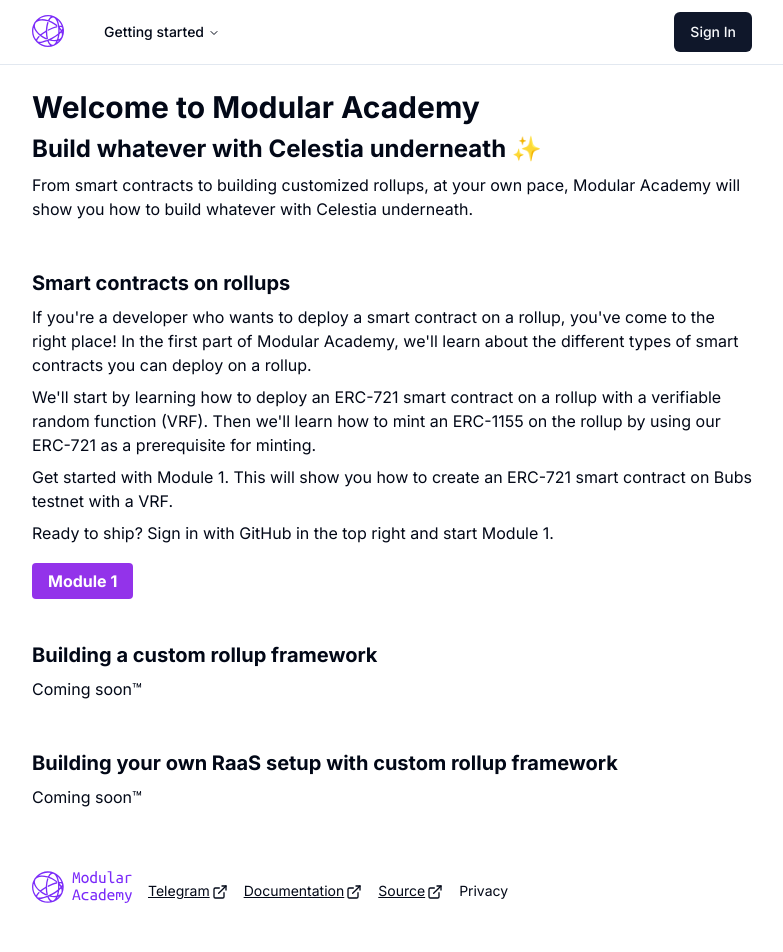
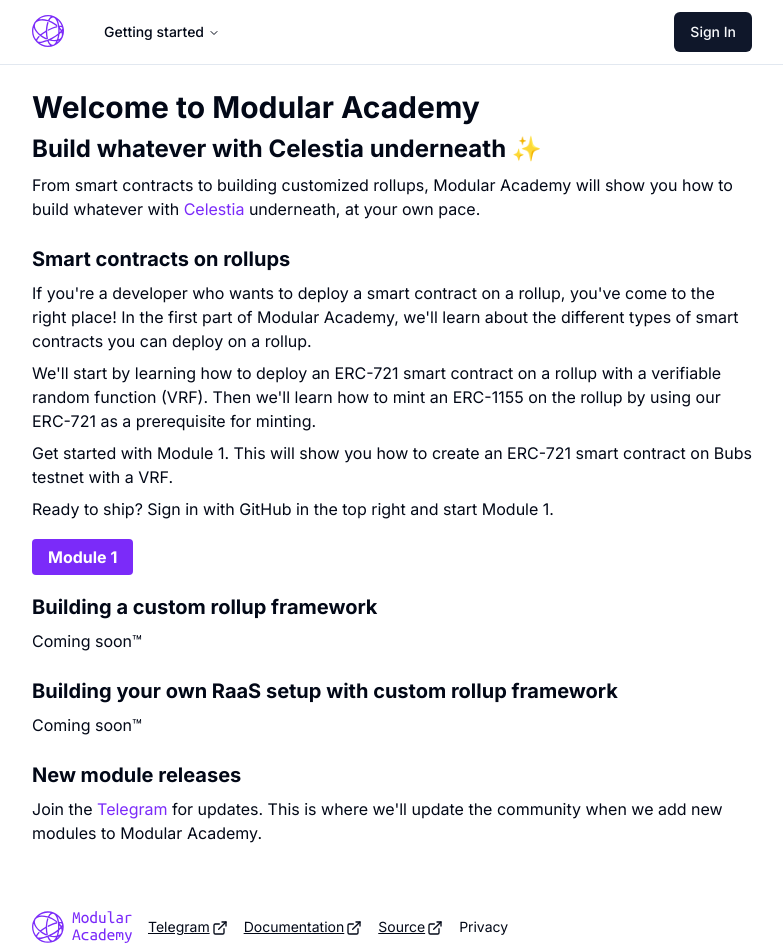
Before and after one commit to jcstein/academy, a Next.js app: page / in a window 1280 px wide. Shown: the top 952 px of the page, without its empty margins (248-1031 px from the left). Built offline with nearby package versions, Linux system fonts and the light colour scheme; no server answers.

Commit message:
feat: copy updates and styling

```diff
--- a/app/modules/1/bubs/page.tsx
+++ b/app/modules/1/bubs/page.tsx
@@ -19,10 +19,20 @@
           <p className="pb-4">Copy your address and paste it into the <CustomLink href="https://bubs.calderaexplorer.xyz/">Bubs explorer</CustomLink> to see your balance.</p>
           <h1 className="text-3xl pb-2">Ready to write a contract</h1>
           <p className="pb-8">Now you're ready to write your first contract on Bubs testnet. Let's get started!</p>
-          <CustomLink href="/modules/1/introduction" className="px-4 py-2 bg-purple-400 text-white font-bold rounded hover:bg-purple-500 transition duration-300 ease-in-out mr-2">
+
+          {/* <div>
+            <h2 className="text-xl font-bold pb-4">Share your progress</h2>
+            <form>
+              <label htmlFor="tweetLink" className="block mb-2 text-sm font-medium text-gray-900">Paste the link of your tweet</label>
+              <input type="url" id="tweetLink" name="tweetLink" className="bg-gray-50 border border-gray-300 text-gray-900 text-sm rounded-lg focus:ring-purple-500 focus:border-purple-500 block w-full p-2.5 mb-4" placeholder="https://twitter.com/yourtweet" required />
+              <button type="submit" className="px-4 py-2 bg-brand text-white font-bold rounded hover:bg-brand-dark transition duration-300 ease-in-out">Submit</button>
+            </form>
+          </div> */}
+
+          <CustomLink href="/modules/1/introduction" className="px-4 py-2 bg-brand-light text-white font-bold rounded hover:bg-brand transition duration-300 ease-in-out mr-2">
             Last page
           </CustomLink>
-          <CustomLink href="/modules/1/writing-your-first-contract" className="px-4 py-2 bg-purple-600 text-white font-bold rounded hover:bg-purple-700 transition duration-300 ease-in-out">
+          <CustomLink href="/modules/1/writing-your-first-contract" className="px-4 py-2 bg-brand text-white font-bold rounded hover:bg-brand-dark transition duration-300 ease-in-out">
             Next page
           </CustomLink>
         </div>
--- a/app/modules/1/writing-your-first-contract/page.tsx
+++ b/app/modules/1/writing-your-first-contract/page.tsx
@@ -11,10 +11,10 @@
           <h1 className="text-4xl font-bold pb-4">Writing your first contract</h1>
           <h1 className="text-3xl pb-2">To be continued</h1>
           <p className="pb-4">gm</p>
-          <CustomLink href="/modules/1/bubs" className="px-4 py-2 bg-purple-400 text-white font-bold rounded hover:bg-purple-500 transition duration-300 ease-in-out mr-2">
+          <CustomLink href="/modules/1/bubs" className="px-4 py-2 bg-brand-light text-white font-bold rounded hover:bg-brand transition duration-300 ease-in-out mr-2">
             Last page
           </CustomLink>
-          <CustomLink href="/modules/1/writing-your-first-contract" className="px-4 py-2 bg-purple-600 text-white font-bold rounded hover:bg-purple-700 transition duration-300 ease-in-out">
+          <CustomLink href="/modules/1/writing-your-first-contract" className="px-4 py-2 bg-brand text-white font-bold rounded hover:bg-brand-dark transition duration-300 ease-in-out">
             Next page
           </CustomLink>
         </div>
--- a/app/page.tsx
+++ b/app/page.tsx
@@ -11,21 +11,23 @@
       <h1 className="text-2xl font-bold">
         Build whatever with Celestia underneath ✨
       </h1>
-      <p className="pb-10">From smart contracts to building customized rollups, at your own pace, Modular Academy will show you how to build whatever with Celestia underneath.</p>
+      <p className="pb-4">From smart contracts to building customized rollups, Modular Academy will show you how to build whatever with <a href="https://celestia.org" className="text-brand hover:underline">Celestia</a> underneath, at your own pace.</p>
       <h2 className="text-xl font-bold">Smart contracts on rollups</h2>
       <p>If you're a developer who wants to deploy a smart contract on a rollup, you've come to the right place! In the first part of Modular Academy, we'll learn about the different types of smart contracts you can deploy on a rollup.</p>
       <p>We'll start by learning how to deploy an ERC-721 smart contract on a rollup with a verifiable random function (VRF). Then we'll learn how to mint an ERC-1155 on the rollup by using our ERC-721 as a prerequisite for minting.</p>
       <p>Get started with Module 1. This will show you how to create an ERC-721 smart contract on Bubs testnet with a VRF.</p>
       <p className="pb-4">Ready to ship? Sign in with GitHub in the top right and start Module 1.</p>
-      <div className="pb-10">
-        <CustomLink href="/modules/1/introduction" className="px-4 py-2 bg-purple-600 text-white font-bold rounded hover:bg-purple-700 transition duration-300 ease-in-out">
+      <div className="pb-4">
+        <CustomLink href="/modules/1/introduction" className="px-4 py-2 bg-brand text-white font-bold rounded hover:bg-brand-dark transition duration-300 ease-in-out">
           Module 1
         </CustomLink>
       </div>
       <h2 className="text-xl font-bold">Building a custom rollup framework</h2>
-      <p className="pb-10">Coming soon™</p>
+      <p className="pb-4">Coming soon™</p>
       <h2 className="text-xl font-bold">Building your own RaaS setup with custom rollup framework</h2>
-      <p>Coming soon™</p>
+      <p className="pb-4">Coming soon™</p>
+      <h2 className="text-xl font-bold">New module releases</h2>
+      <p>Join the <a href="https://t.me/modularacademyorg" className="text-brand hover:underline">Telegram</a> for updates. This is where we'll update the community when we add new modules to Modular Academy.</p>
     </div>
   )
 }
--- a/components/footer.tsx
+++ b/components/footer.tsx
@@ -3,7 +3,7 @@
 export default function Footer() {
   return (
     <footer className="flex flex-col w-full px-4 mx-0 my-4 space-y-1 text-sm md:max-w-3xl md:my-12 md:mx-auto sm:px-6 md:h-5 md:items-center md:space-y-0 md:space-x-4 md:flex-row">
-      <img src="/logo-light.svg" alt="Celestia" style={{ maxWidth: '100px', height: 'auto' }} className="pb-2" />
+      <img src="/logo-light.svg" alt="Celestia" style={{ maxWidth: '100px', height: 'auto' }} className="pb-2 md:pb-0" />
       <CustomLink href="https://t.me/modularacademyorg">Telegram</CustomLink>
       <CustomLink href="https://docs.celestia.org">Documentation</CustomLink>
       <CustomLink href="https://github.com/celestiaorg/academy">
--- a/tailwind.config.js
+++ b/tailwind.config.js
@@ -17,6 +17,19 @@
     },
     extend: {
       colors: {
+        brand: {
+          light: '#9859fa',
+          DEFAULT: '#7B2BF9',
+          dark: '#4304a5',
+          black: '#000000',
+          white: '#FFFFFF',
+          mineshaft: '#414141',
+          razzledazzlerose: '#FD63D9',
+          icecold: '#91F5E6',
+          cumulus: '#FFFFC5',
+          caramel: '#FFDAAE',
+          brinkpink: '#F4668D',
+        },
         border: "hsl(var(--border))",
         input: "hsl(var(--input))",
         ring: "hsl(var(--ring))",
```
Also changed, not shown: app/modules/1/introduction/page.tsx (+10 -10 lines), public/images/frame_chain.png (added).
